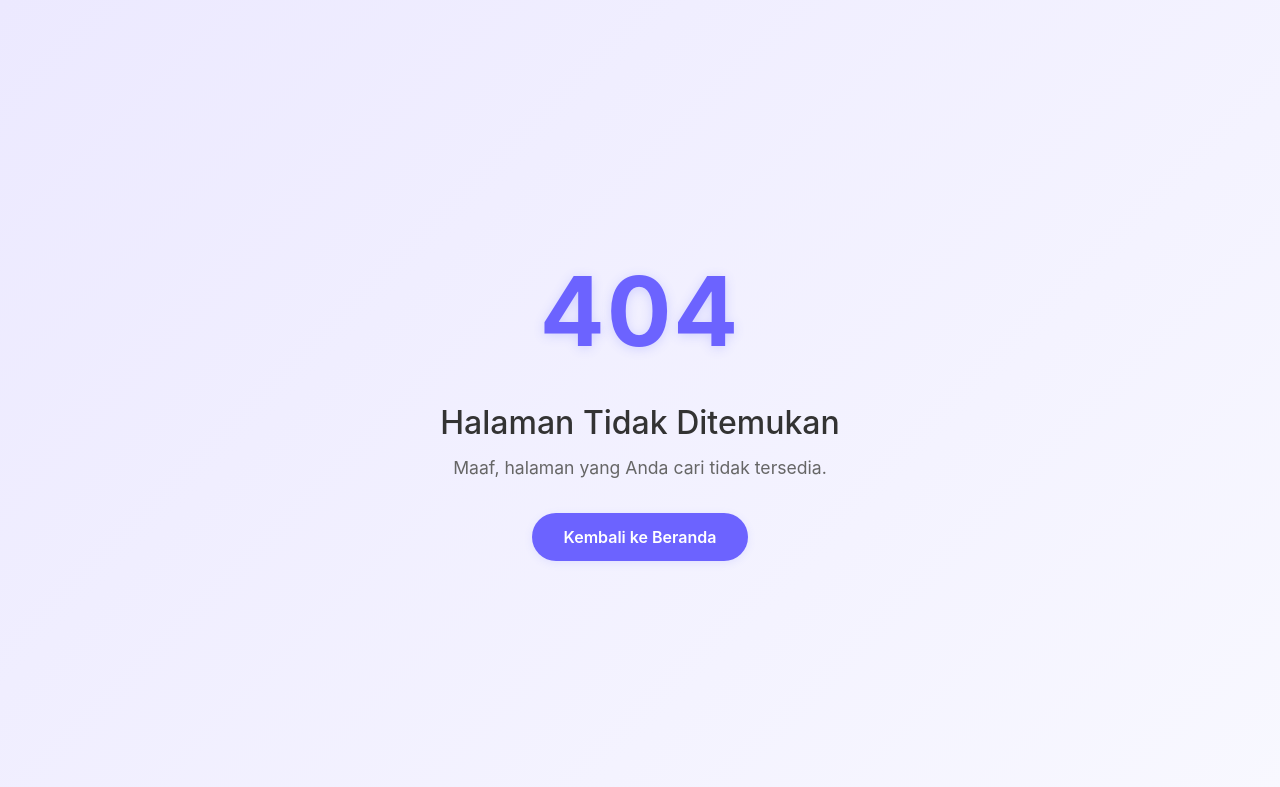
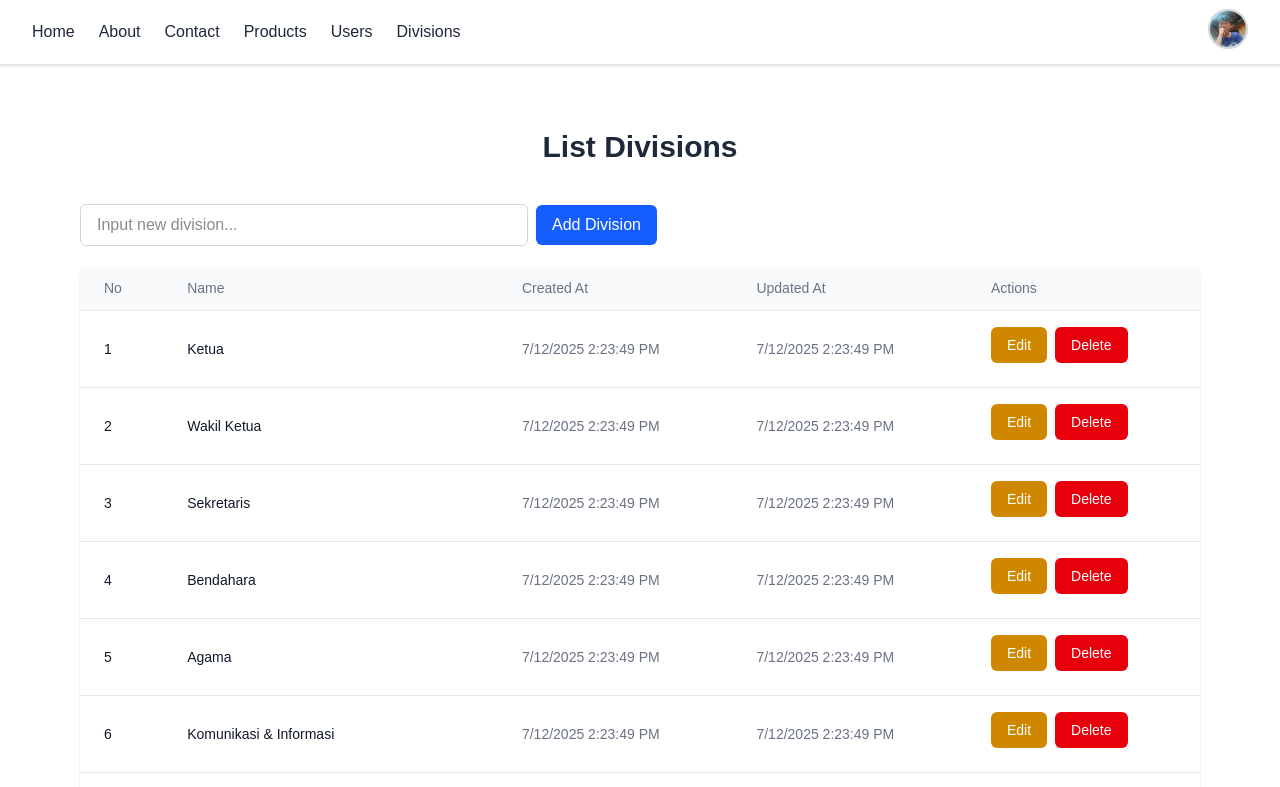
Before and after one commit to saepulfariz/nextjs-learning, a Next.js app: page /divisions in a window 1280 px wide. Before the commit this address had no page. Shown: the top 787 px of the page. Built offline with nearby package versions, Linux system fonts and the light colour scheme.

Commit message:
add view CRUD divisions

```diff
--- /dev/null
+++ b/src/app/(admin)/divisions/page.tsx
@@ -0,0 +1,217 @@
+"use client";
+
+import { useEffect, useState } from "react";
+
+type Division = {
+  id: number;
+  name: string;
+  createdAt: string;
+  updatedAt: string;
+};
+
+export default function Page() {
+  const [divisions, setDivisions] = useState<Division[]>([]);
+  const [name, setName] = useState("");
+  const [editId, setEditId] = useState(0);
+  const [editName, setEditName] = useState("");
+  const [loading, setLoading] = useState(true);
+
+  const fetchDivisions = async () => {
+    const response = await fetch("/api/divisions");
+    if (!response.ok) {
+      throw new Error("Failed to fetch divisions");
+    }
+    const data = await response.json();
+    setLoading(false);
+    setDivisions(data);
+  };
+
+  useEffect(() => {
+    fetchDivisions();
+  }, []);
+
+  const handleAddDivision = async () => {
+    if (!name) return;
+
+    const response = await fetch("/api/divisions", {
+      method: "POST",
+      headers: {
+        "Content-Type": "application/json",
+      },
+      body: JSON.stringify({ name }),
+    });
+
+    if (response.ok) {
+      fetchDivisions();
+      setName("");
+    } else {
+      console.error("Failed to add division");
+    }
+  };
+
+  const handleUpdateDivision = async (id: number) => {
+    if (!editName) return;
+
+    const response = await fetch("/api/divisions", {
+      method: "PATCH",
+      headers: {
+        "Content-Type": "application/json",
+      },
+      body: JSON.stringify({ id, name: editName }),
+    });
+
+    if (response.ok) {
+      fetchDivisions();
+      setEditId(0);
+      setEditName("");
+    } else {
+      console.error("Failed to update division");
+    }
+  };
+
+  const handleDeleteDivision = async (id: number) => {
+    const response = await fetch(`/api/divisions`, {
+      method: "DELETE",
+      headers: {
+        "Content-Type": "application/json",
+      },
+      body: JSON.stringify({ id }),
+    });
+
+    if (response.ok) {
+      fetchDivisions();
+    } else {
+      console.error("Failed to delete division");
+    }
+  };
+
+  return (
+    <>
+      <div className="max-w-6xl mx-auto px-4 py-16">
+        <h1 className="text-3xl font-semibold text-center text-gray-800 dark:text-white mb-8">
+          List Divisions
+        </h1>
+
+        <div className="mb-5">
+          <input
+            type="text"
+            placeholder="Input new division..."
+            value={name}
+            onChange={(e) => setName(e.target.value)}
+            className="w-full max-w-md px-4 py-2 border border-gray-300 rounded-md focus:outline-none focus:ring-2 focus:ring-blue-500"
+          />
+          <button
+            onClick={handleAddDivision}
+            className="ml-2 px-4 py-2 bg-blue-600 text-white rounded-md hover:bg-blue-700 focus:outline-none mt-2"
+          >
+            Add Division
+          </button>
+        </div>
+
+        <div className="overflow-x-auto bg-white shadow rounded-lg">
+          <table className="min-w-full divide-y divide-gray-200 dark:divide-gray-700">
+            <thead className="bg-gray-50 dark:bg-gray-800">
+              <tr>
+                <th className="px-6 py-3 text-left text-sm font-medium text-gray-500 dark:text-gray-200">
+                  No
+                </th>
+                <th className="px-6 py-3 text-left text-sm font-medium text-gray-500 dark:text-gray-200">
+                  Name
+                </th>
+                <th className="px-6 py-3 text-left text-sm font-medium text-gray-500 dark:text-gray-200">
+                  Created At
+                </th>
+                <th className="px-6 py-3 text-left text-sm font-medium text-gray-500 dark:text-gray-200">
+                  Updated At
+                </th>
+                <th className="px-6 py-3 text-left text-sm font-medium text-gray-500 dark:text-gray-200">
+                  Actions
+                </th>
+              </tr>
+            </thead>
+            <tbody className="bg-white dark:bg-gray-800 divide-y divide-gray-200 dark:divide-gray-700">
+              {loading && (
+                <tr>
+                  <td colSpan={4} className="text-center py-4">
+                    Loading...
+                  </td>
+                </tr>
+              )}
+              {divisions.map((division: Division, index) => (
+                <tr key={division.id}>
+                  {editId === division.id ? (
+                    <>
+                      <td className="px-6 py-4">
+                        <input
+                          type="text"
+                          value={editName}
+                          onChange={(e) => setEditName(e.target.value)}
+                          className="w-full max-w-md px-4 py-2 border border-gray-300 rounded-md focus:outline-none focus:ring-2 focus:ring-blue-500"
+                        />
+                      </td>
+                      <td className="px-6 py-4">
+                        <button
+                          onClick={() => {
+                            handleUpdateDivision(division.id);
+                            setEditId(0);
+                          }}
+                          className="px-4 py-2 mr-2 mb-2 bg-green-600 text-white rounded-md hover:bg-green-700 focus:outline-none"
+                        >
+                          Update
+                        </button>
+                        <button
+                          onClick={() => setEditId(0)}
+                          className="px-4 py-2 bg-red-600 text-white rounded-md hover:bg-red-700 focus:outline-none"
+                        >
+                          Cancel
+                        </button>
+                      </td>
+                    </>
+                  ) : (
+                    <>
+                      <td className="px-6 py-4 text-sm font-medium text-gray-900 dark:text-white">
+                        {index + 1}
+                      </td>
+                      <td className="px-6 py-4 text-sm font-medium text-gray-900 dark:text-white">
+                        {division.name}
+                      </td>
+                      <td className="px-6 py-4 text-sm text-gray-500 dark:text-gray-400">
+                        {new Date(division.createdAt).toLocaleDateString() +
+                          " " +
+                          new Date(division.createdAt).toLocaleTimeString()}
+                      </td>
+                      <td className="px-6 py-4 text-sm text-gray-500 dark:text-gray-400">
+                        {new Date(division.updatedAt).toLocaleDateString() +
+                          " " +
+                          new Date(division.updatedAt).toLocaleTimeString()}
+                      </td>
+                      <td className="px-6 py-4 text-sm font-medium">
+                        <button
+                          onClick={() => {
+                            setEditId(division.id);
+                            setEditName(division.name);
+                          }}
+                          className="px-4 py-2 mr-2 mb-2 bg-yellow-600 text-white rounded-md hover:bg-yellow-700 focus:outline-none"
+                        >
+                          Edit
+                        </button>
+                        <button
+                          className=" px-4 py-2 bg-red-600 text-white rounded-md hover:bg-red-700 focus:outline-none"
+                          onClick={() => {
+                            handleDeleteDivision(division.id);
+                          }}
+                        >
+                          Delete
+                        </button>
+                      </td>
+                    </>
+                  )}
+                </tr>
+              ))}
+            </tbody>
+          </table>
+        </div>
+      </div>
+    </>
+  );
+}
--- a/src/components/navbar.tsx
+++ b/src/components/navbar.tsx
@@ -55,6 +55,12 @@ export default function Navbar() {
             >
               Users
             </Link>
+            <Link
+              href="/divisions"
+              className="text-gray-800 hover:text-blue-600 font-medium"
+            >
+              Divisions
+            </Link>
           </div>
 
           <div className="relative" ref={dropdownRef}>
```
